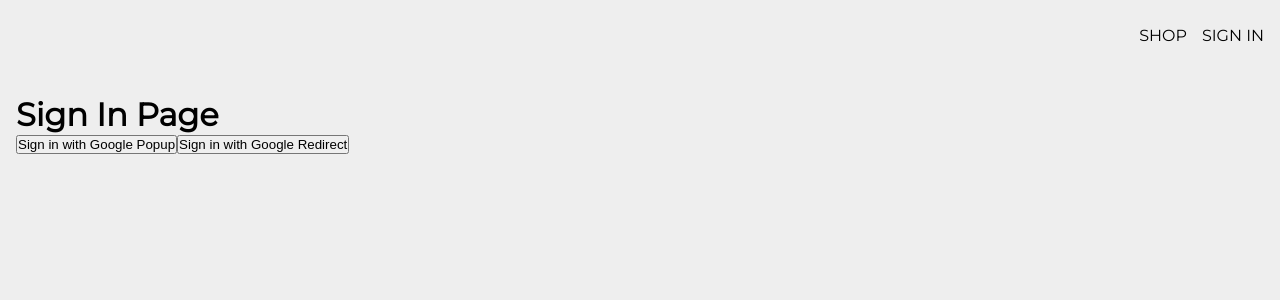
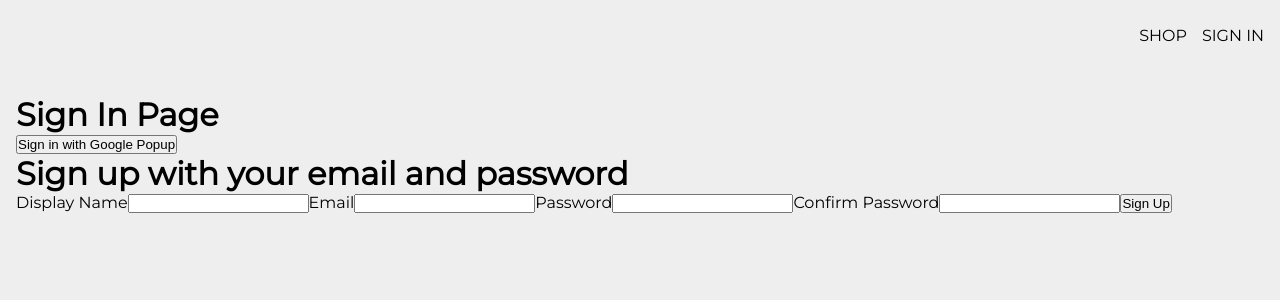
Before and after one commit to kendayao/react-practice, a React (Create React App) app: page /sign-in in a window 1280 px wide. Shown: the top 300 px of the page. Built offline with nearby package versions, Linux system fonts and the light colour scheme; a web font is replaced by a local one.

Commit message:
setup sign up form with inputs

```diff
--- /dev/null
+++ b/src/components/SignUpForm.js
@@ -0,0 +1,46 @@
+import React, {useState} from 'react'
+
+const defaultFormField = {
+    displayName: '',
+    email: '',
+    password: '',
+    confirmPassword: ''
+}
+
+function SignUpForm(){
+
+    const [formFields, setFormFields] = useState(defaultFormField)
+    const {displayName, email, password, confirmPassword}=formFields
+
+    console.log(formFields)
+
+    const handleChange = (event) => {
+        const {name,value} = event.target;
+        setFormFields({...formFields, [name]:value})
+
+    }
+
+    return(
+        <div>
+            <h1>Sign up with your email and password</h1>
+            <form>
+                <label>Display Name</label>
+                <input type="text" name="displayName" value={displayName} onChange={handleChange} required/>
+
+                <label>Email</label>
+                <input type="email" name="email" value={email} onChange={handleChange} required/>
+
+                <label>Password</label>
+                <input type="password" name="password" value={password} onChange={handleChange} required/>
+
+                <label>Confirm Password</label>
+                <input type="password" name="confirmPassword" value={confirmPassword} onChange={handleChange} required/>
+
+                <button type="submit">Sign Up</button>
+            </form>
+        </div>
+    )
+}
+
+
+export default SignUpForm
--- a/src/routes/SignIn.js
+++ b/src/routes/SignIn.js
@@ -1,15 +1,16 @@
 import {useEffect, React} from 'react'
 import { getRedirectResult } from 'firebase/auth'
 import { auth, signInWithGooglePopup, signInWithGoogleRedirect, createUserDocumentFromAuth } from "../utils/firebase/firebase"
+import SignUpForm from '../components/SignUpForm'
 
 function SignIn(){
 
-    useEffect(async()=>{
-        const response = await getRedirectResult(auth)
-        if(response){
-            const userDocRef = await createUserDocumentFromAuth(response.user)
-        }
-    },[])
+    // useEffect(async()=>{
+    //     const response = await getRedirectResult(auth)
+    //     if(response){
+    //         const userDocRef = await createUserDocumentFromAuth(response.user)
+    //     }
+    // },[])
 
     const logGoogleUser = async () => {
         const response = await signInWithGooglePopup()
@@ -21,7 +22,8 @@ function SignIn(){
         <div>
             <h1>Sign In Page</h1>
             <button onClick={logGoogleUser}>Sign in with Google Popup</button>
-            <button onClick={signInWithGoogleRedirect}>Sign in with Google Redirect</button>
+            {/* <button onClick={signInWithGoogleRedirect}>Sign in with Google Redirect</button> */}
+            <SignUpForm/>
         </div>
     )
 
```
